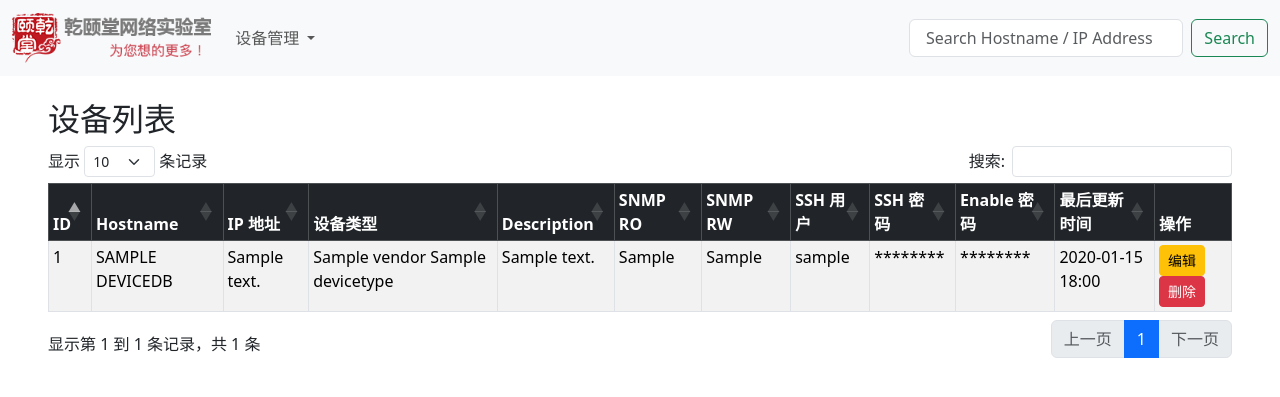
After one commit to tinglemmx/qyt-aiops-session-17, a Django app: page /devices/ in a window 1280 px wide. The commit adds this page. Shown: the top 397 px of the page. Run offline with Django 5.2, Linux system fonts and the light colour scheme; tables that the repository leaves empty hold one stand-in row (values such as "Sample post"); one stand-in notice (Sample message) is shown; some libraries are stand-ins or nearby versions.

Commit message:
chore(Django 第五天作业):

```diff
--- a/homework/Django/mysite/devices/urls.py
+++ b/homework/Django/mysite/devices/urls.py
@@ -4,4 +4,9 @@ from . import views
 
 urlpatterns = [
     path('collect/', views.collect_once, name='collect_once'),
+    path("add/", views.add_device, name="add_device"),
+    path("", views.device_list, name="device_list"),  # 新增列表页 URL
+    path("devices/<int:device_id>/edit/", views.edit_device, name="edit_device"),
+    path('devices/delete/<int:pk>/', views.delete_device, name='delete_device')
+
 ]
--- a/homework/Django/mysite/devices/views.py
+++ b/homework/Django/mysite/devices/views.py
@@ -1,6 +1,10 @@
-from django.shortcuts import render, get_object_or_404
+from django.shortcuts import render, get_object_or_404,redirect
 from .models import DeviceDB, DeviceMetric
 from scripts.snmp_collector import collect_snmp_for_device
+from .forms import DeviceForm
+from django.db.models import Q
+from django.contrib import messages
+
 
 def collect_once(request):
     devices = DeviceDB.objects.all()
@@ -13,3 +17,70 @@ def collect_once(request):
         metrics = DeviceMetric.objects.filter(device=device).order_by('-timestamp')
 
     return render(request, 'devices/collect.html', {'devices': devices, 'metrics': metrics})
+
+def add_device(request):
+    if request.method == "POST":
+        form = DeviceForm(request.POST)
+        if form.is_valid():
+            ip = form.cleaned_data["ip_address"]
+            duplicate = DeviceDB.objects.filter(ip_address=ip).exists()
+            if duplicate and request.POST.get("confirm_duplicate") != "1":
+                # IP 重复，先显示模板，触发 JS 弹窗
+                return render(request, "devices/add_device.html", {
+                    "form": form,
+                    "duplicate_ip": ip,
+                    "show_duplicate_confirm": True  # 新增标记
+
+                })
+            form.save()
+            return redirect("device_list")  # 保存后跳回列表页
+    else:
+        form = DeviceForm()
+    return render(request, "devices/device_form.html",{"form": form, "mode":"add"})
+
+def device_list(request):
+    q = request.GET.get("q", "").strip()
+    sort = request.GET.get("sort", "id")       # 默认按 id
+    direction = request.GET.get("dir", "asc")  # 默认升序
+
+    # 组合排序字段
+    sort_field = f"-{sort}" if direction == "desc" else sort
+
+    devices = DeviceDB.objects.all()
+
+    # 搜索
+    if q:
+        devices = devices.filter(
+            Q(hostname__icontains=q) |
+            Q(ip_address__icontains=q)
+        )
+
+    # 排序
+    devices = devices.order_by(sort_field)
+
+    return render(request, "devices/list.html", {
+        "devices": devices,
+        "q": q,
+        "current_sort": sort,
+        "current_dir": direction,
+    })
+
+
+def edit_device(request, device_id):
+    device = get_object_or_404(DeviceDB, pk=device_id)
+
+    if request.method == "POST":
+        form = DeviceForm(request.POST, instance=device)
+        if form.is_valid():
+            form.save()
+            return redirect("device_list")
+    else:
+        form = DeviceForm(instance=device)
+
+    return render(request, "devices/device_form.html", {"form": form, "device": device,"mode":"edit"})
+
+def delete_device(request, pk):
+    device = get_object_or_404(DeviceDB, pk=pk)
+    device.delete()
+    messages.success(request, f"设备 {device.hostname} 删除成功！")
+    return redirect("device_list")
--- a/homework/Django/mysite/mysite/settings.py
+++ b/homework/Django/mysite/mysite/settings.py
@@ -39,6 +39,7 @@ INSTALLED_APPS = [
     "django.contrib.staticfiles",
     "devices",
     'django_extensions',
+    'widget_tweaks',
 ]
 
 MIDDLEWARE = [
--- a/homework/Django/mysite/templates/base.html
+++ b/homework/Django/mysite/templates/base.html
@@ -1,93 +1,76 @@
 <!DOCTYPE html>
 <html lang="en">
 <head>
-    <meta charset="utf-8" />
-    <meta name="viewport" content="width=device-width, initial-scale=1" />
-    <title>{% block title%}{% endblock title %}</title>
+    <meta charset="utf-8"/>
+    <meta name="viewport" content="width=device-width, initial-scale=1"/>
+
     {% load static %}
-    <link
-      href="{% static 'css/bootstrap.min.css' %}"
-      rel="stylesheet"
-    />
-    <link
-      href="{% static 'img/favicon.ico' %}"
-      rel="shortcut icon"
-    />
+
+    <title>{% block title %}首页{% endblock title %}</title>
+
+    <link href="{% static 'css/bootstrap.min.css' %}" rel="stylesheet"/>
+    <link href="{% static 'img/favicon.ico' %}" rel="shortcut icon"/>
+    <link rel="stylesheet" href="https://cdn.jsdelivr.net/npm/bootstrap-icons@1.11.3/font/bootstrap-icons.css">
+    {% block list_extra_css %}{% endblock list_extra_css %}
 </head>
 
 <body>
-    <script
-      src="{% static 'js/bootstrap.bundle.min.js' %}"
-    ></script>
+
 <nav class="navbar navbar-expand-lg bg-body-tertiary">
   <div class="container-fluid">
-        {% load static %}
-        <a href="/" class="float-left">
-          <img
-            src="{% static 'img/logo.png' %}"
-            height="50"
-            width=auto
-          >
+
+    <a href="/" class="navbar-brand">
+      <img src="{% static 'img/logo.png' %}" height="50" alt="logo">
     </a>
-        <button
-          class="navbar-toggler"
-          type="button"
-          data-bs-toggle="collapse"
-          data-bs-target="#navbarSupportedContent"
-          aria-controls="navbarSupportedContent"
-          aria-expanded="false"
-          aria-label="Toggle navigation"
-        >
+
+    <button class="navbar-toggler" type="button"
+            data-bs-toggle="collapse" data-bs-target="#navbarSupportedContent"
+            aria-controls="navbarSupportedContent" aria-expanded="false"
+            aria-label="Toggle navigation">
       <span class="navbar-toggler-icon"></span>
     </button>
+
     <div class="collapse navbar-collapse" id="navbarSupportedContent">
+
       <ul class="navbar-nav me-auto mb-2 mb-lg-0">
-            <li class="nav-item">
-              <a class="nav-link active" aria-current="page" href="#">Home</a>
-            </li>
-            <li class="nav-item">
-              <a class="nav-link" href="#">Link</a>
-            </li>
+
         <li class="nav-item dropdown">
-              <a
-                class="nav-link dropdown-toggle"
-                href="#"
-                role="button"
-                data-bs-toggle="dropdown"
-                aria-expanded="false"
-              >
-                Dropdown
+          <a class="nav-link dropdown-toggle" href="#" role="button"
+             data-bs-toggle="dropdown" aria-expanded="false">
+            设备管理
           </a>
+
           <ul class="dropdown-menu">
-                <li><a class="dropdown-item" href="#">Action</a></li>
-                <li><a class="dropdown-item" href="#">Another action</a></li>
+            <li><a class="dropdown-item" href="{% url 'device_list' %}">设备列表</a></li>
             <li>
-                  <hr class="dropdown-divider" />
-                </li>
-                <li>
-                  <a class="dropdown-item" href="#">Something else here</a>
+              <a class="dropdown-item" href="{% url 'add_device' %}">
+                添加设备
+              </a>
             </li>
           </ul>
         </li>
-            <li class="nav-item">
-              <a class="nav-link disabled" aria-disabled="true">Disabled</a>
-            </li>
+
       </ul>
-          <form class="d-flex" role="search">
-            <input
-              class="form-control me-2"
+
+      <form class="d-flex" role="search" method="get" action="{% url 'device_list' %}">
+        <input class="form-control me-2 flex-grow-1"
         type="search"
-              placeholder="Search"
-              aria-label="Search"
-            />
-            <button class="btn btn-outline-success" type="submit">
-              Search
-            </button>
+        style="width: 30ch;"
+        placeholder=" Search Hostname / IP Address "
+        name="q" value="{{ q|default:'' }}"/>
+        <button class="btn btn-outline-success" type="submit">Search</button>
       </form>
+
     </div>
   </div>
 </nav>
-    {% block body %}
-    {% endblock body %}
+
+
+{% block content %}{% endblock content %}
+
+
+<script src="{% static 'js/bootstrap.bundle.min.js' %}"></script>
+
+{% block extra_js %}{% endblock extra_js %}
 </body>
 </html>
--- /dev/null
+++ b/homework/Django/mysite/templates/devices/list.html
@@ -0,0 +1,139 @@
+{% extends "base.html" %}
+{% block list_extra_css %}
+<style>
+.custom-toast {
+    background-color: #d4edda; /* 淡绿色 */
+    color: #155724;           /* 深绿色文字 */
+    border: 1px solid #c3e6cb;
+    border-radius: 0.25rem;
+    opacity: 0;
+    transition: opacity 0.6s ease-in-out;
+}
+
+.custom-toast.show {
+    opacity: 1;
+}
+</style>
+{% endblock list_extra_css %}
+{% load tz %}
+{% block title %}设备列表{% endblock %}
+
+{% block content %}
+<div class="container-fluid mt-4 px-5">
+    {% if messages %}
+    <div aria-live="polite" aria-atomic="true" class="position-relative">
+    <div class="position-fixed top-5 start-50 translate-middle p-3" style="z-index: 1050;">
+        {% for message in messages %}
+        <div class="toast custom-toast mb-2" role="alert" aria-live="assertive" aria-atomic="true">
+        <div class="toast-body">
+            {{ message }}
+        </div>
+        </div>
+        {% endfor %}
+    </div>
+    </div>
+    {% endif %}
+    <h2>设备列表</h2>
+
+    <table id="deviceTable" class="table table-striped table-bordered table-sm">
+        <thead class="table-dark">
+            <tr>
+                <th>ID</th>
+                <th>Hostname</th>
+                <th>IP 地址</th>
+                <th>设备类型</th>
+                <th>Description</th>
+                <th>SNMP RO</th>
+                <th>SNMP RW</th>
+                <th>SSH 用户</th>
+                <th>SSH 密码</th>
+                <th>Enable 密码</th>
+                <th>最后更新时间</th>
+                <th>操作</th>
+            </tr>
+        </thead>
+        <tbody>
+            {% for device in devices %}
+            <tr>
+                <td>{{ device.id }}</td>
+                <td>{{ device.hostname |upper }}</td>
+                <td>{{ device.ip_address }}</td>
+                <td>{{ device.dev_type }}</td>
+                <td>{{ device.description }}</td>
+                <td>{{ device.snmp_ro_community }}</td>
+                <td>{{ device.snmp_rw_community }}</td>
+                <td>{{ device.ssh_username }}</td>
+                <td>{% if device.ssh_password %}********{% endif %}</td>
+                <td>{% if device.enable_password %}********{% endif %}</td>
+                <td>{{ device.last_update|timezone:"Asia/Shanghai"|date:"Y-m-d H:i"}}</td>
+                <td>
+                    <a href="{% url 'edit_device' device.id %}" class="btn btn-sm btn-warning">编辑</a>
+                    <form action="{% url 'delete_device' device.id %}" method="post" style="display:inline-block;"
+                        onsubmit="return confirm('确认删除 {{ device.hostname }}？');">
+                        {% csrf_token %}
+                        <button type="submit" class="btn btn-sm btn-danger">删除</button>
+                    </form>
+                </td>
+            </tr>
+            {% empty %}
+            <tr>
+                <td colspan="12" class="text-center">暂无设备</td>
+            </tr>
+            {% endfor %}
+        </tbody>
+    </table>
+</div>
+{% endblock %}
+
+{% block extra_js %}
+
+</style>
+<!-- jQuery -->
+<script src="https://cdnjs.cloudflare.com/ajax/libs/jquery/3.6.4/jquery.min.js"></script>
+
+<!-- DataTables CSS -->
+<link rel="stylesheet" href="https://cdnjs.cloudflare.com/ajax/libs/datatables.net-bs5/1.13.6/dataTables.bootstrap5.min.css">
+
+<!-- DataTables JS -->
+<script src="https://cdnjs.cloudflare.com/ajax/libs/datatables.net/1.13.6/jquery.dataTables.min.js"></script>
+<script src="https://cdnjs.cloudflare.com/ajax/libs/datatables.net-bs5/1.13.6/dataTables.bootstrap5.min.js"></script>
+
+<!-- Bootstrap Icons（也换掉 jsDelivr） -->
+<link rel="stylesheet" href="https://cdnjs.cloudflare.com/ajax/libs/bootstrap-icons/1.11.3/font/bootstrap-icons.min.css">
+<script>
+$(document).ready(function() {
+    $('#deviceTable').DataTable({
+        "paging": true,
+        "lengthChange": true,
+        "searching": true,
+        "ordering": true,
+        "info": true,
+        "autoWidth": false,
+        "columnDefs": [
+            { "orderable": false, "targets": 11 } // 操作列不能排序
+        ],
+        "language": {
+            "search": "搜索:",
+            "lengthMenu": "显示 _MENU_ 条记录",
+            "info": "显示第 _START_ 到 _END_ 条记录，共 _TOTAL_ 条",
+            "paginate": {
+                "first": "首页",
+                "last": "末页",
+                "next": "下一页",
+                "previous": "上一页"
+            },
+            "emptyTable": "暂无数据"
+        }
+    });
+});
+</script>
+<script>
+document.addEventListener('DOMContentLoaded', function () {
+    var toastElList = [].slice.call(document.querySelectorAll('.toast'))
+    toastElList.forEach(function (toastEl) {
+        var toast = new bootstrap.Toast(toastEl, { delay: 3000 }) // 显示3秒
+        toast.show()
+    })
+})
+</script>
+{% endblock %}
--- a/homework/Django/mysite/templates/index.html
+++ b/homework/Django/mysite/templates/index.html
@@ -1,8 +1,8 @@
 {% extends "base.html" %}
 {% block title %}{{ qyt_title }}{% endblock title %}
 
-{% block body %}
+{% block content  %}
 <div class="container-fluid">
     <h1>{{ qyt_body }}</h1>
 </div>
-{% endblock body %}
+{% endblock content  %}
--- a/pyproject.toml
+++ b/pyproject.toml
@@ -13,6 +13,7 @@ dependencies = [
     "deepdiff>=8.6.1",
     "django>=5.2.8",
     "django-extensions>=4.1",
+    "django-widget-tweaks>=1.5.0",
     "elasticsearch==8.14.0",
     "fastapi>=0.119.0",
     "flask>=3.1.2",
```
Also changed, not shown: homework/Django/mysite/devices/forms.py (added, +17 -0 lines), homework/Django/mysite/templates/devices/device_form.html (added, +167 -0 lines), 1 other file. Lines whose indentation alone changed are shown as unchanged.
